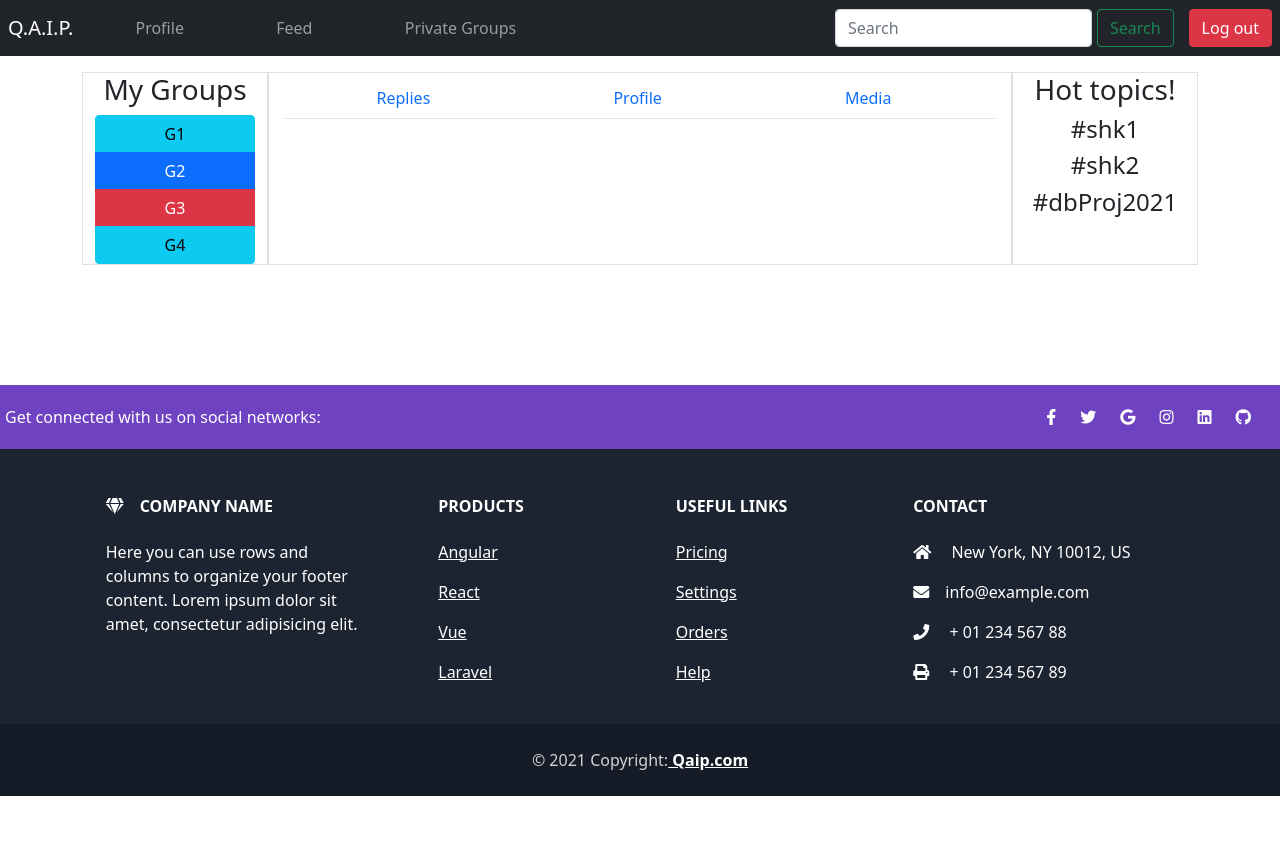
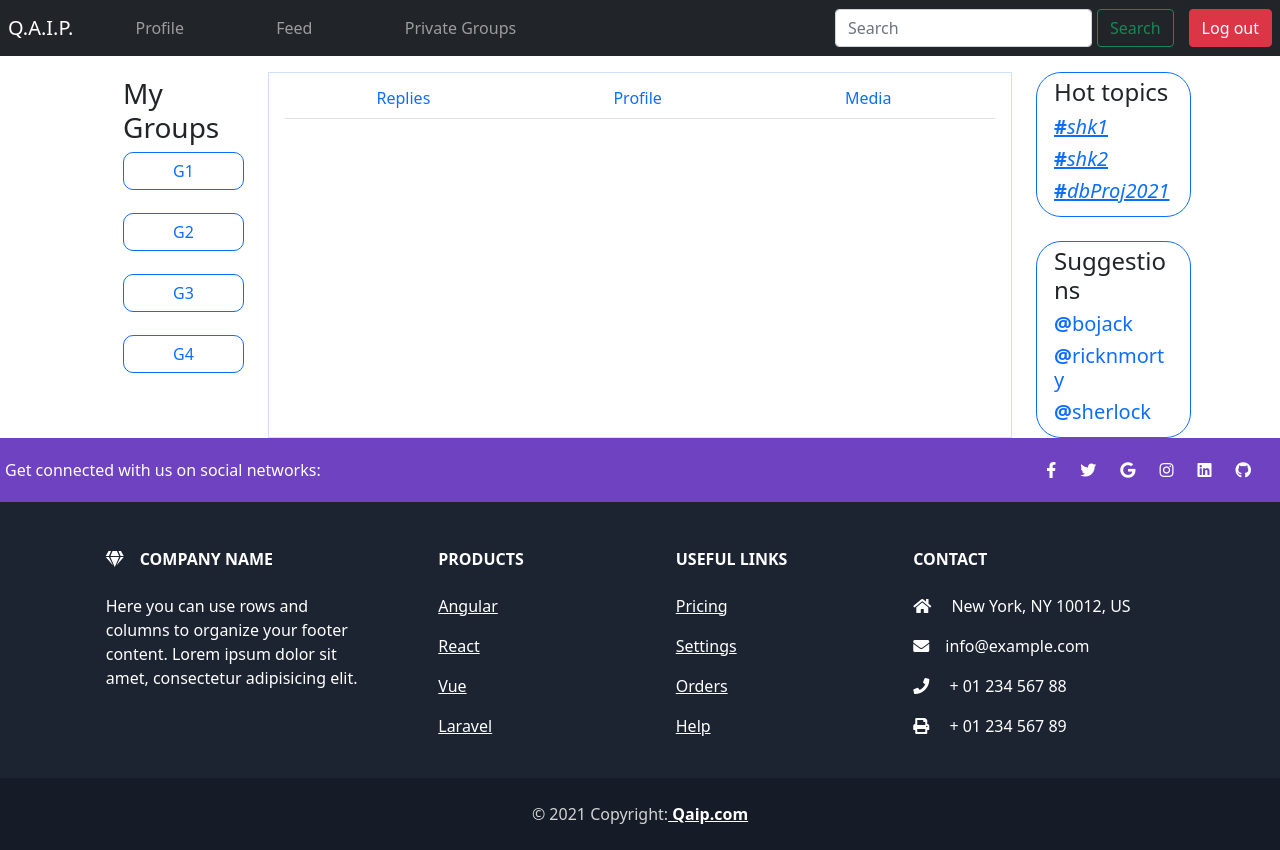
Before and after one commit to gencabazi2001/WebXAPI, a React (Create React App) app in the folder qaip-react-app/: page /profile in a window 1280 px wide. Before the commit the page ends 800 px from the top, so only its background shows below. Built offline with nearby package versions, Linux system fonts and the light colour scheme; no server answers; sample sign-in values are in the browser's storage.

Commit message:
changes on UI

```diff
--- a/qaip-react-app/src/App.js
+++ b/qaip-react-app/src/App.js
@@ -51,11 +51,7 @@ function App() {
         </Route>
       </Switch>
 
-      <br/>
-          <br/>
-          <br/>
-          <br/>
-          <br/>
+
           <Footer/>
     </Container>
   );
--- a/qaip-react-app/src/pages/LandingPage.js
+++ b/qaip-react-app/src/pages/LandingPage.js
@@ -3,6 +3,7 @@ import { Form, Button, Container, Col, Row,Badge,Modal } from "react-bootstrap";
 import "bootstrap/dist/css/bootstrap.min.css";
 import Axios from "axios";
 import { useHistory} from 'react-router-dom'
+import { HeroContainer,HeroBg,VideoBg,HeroContent,HeroH1,HeroBtnWrapper,HeroP,ArrowForward,ArrowRight } from '../components/NavigationBar/HeroSection/heroElements'
 
 
 
@@ -78,7 +79,7 @@ if(isLogged){
     handleClose();
   }
   return (
-    <Container
+    <Container fluid
       style={{
         backgroundImage: `url("https://coolbackgrounds.io/images/backgrounds/index/compute-ea4c57a4.png")`,
         height: "100vh",
@@ -87,29 +88,31 @@ if(isLogged){
       className="d-flex flex-column justify-content-center w-100"
     >
           <h1 className="text-center">
-   <Badge variant="primary">Welcome to Q.A.I.P.</Badge>
+
+   <HeroH1>Welcome to Q.A.I.P.</HeroH1>
   </h1>
       <Row >
           <Col>
       </Col>
 
-      <Col style={{backgroundColor:"#ace4fa",borderRadius:"5px",padding:"20px"}}>
+      <Col style={{backgroundColor:"rgba(0,0,0,0)",borderRadius:"5px",padding:"20px"}}>
         <Form  onSubmit={loginHandler}>
           <Form.Group controlId="formBasicEmail">
-            <Form.Label>Email address</Form.Label>
-            <Form.Control type="email" placeholder="Enter email" ref={emailRef}/>
+            <Form.Label style={{color:'#0dd6d3',}}>Email address</Form.Label>
+            <Form.Control style={{color:'#0dd6d3',}} type="email" placeholder="Enter email" ref={emailRef}/>
           </Form.Group>
       <br></br>
           <Form.Group controlId="formBasicPassword">
-            <Form.Label>Password</Form.Label>
-            <Form.Control type="password" placeholder="Password" ref={passwRef}/>
+            <Form.Label style={{color:'#0dd6d3',}}>Password</Form.Label>
+            <Form.Control style={{color:'#0dd6d3',}} type="password" placeholder="Password" ref={passwRef}/>
           </Form.Group>
           <Form.Group controlId="formBasicCheckbox">
-            <Form.Check type="checkbox" label="Check me out" />
+            <Form.Check style={{color:'#0dd6d3',}} type="checkbox" label="Check me out" />
           </Form.Group>
             <Form.Group className="d-flex">
                 <Col>
-          <Button  variant="primary" type="submit">
+
+          <Button  variant="primary" type="submit"  style={{backgroundColor:'#0dd6d3',color:'#000000',}}>
             Login
           </Button>
           </Col>
--- a/qaip-react-app/src/pages/Profile.js
+++ b/qaip-react-app/src/pages/Profile.js
@@ -83,19 +83,33 @@ function Profile() {
   }
 
   return (
-    <Container className="w-100 d-flex flex-row justify-content-center mt-3 ">
+    <Container  className="w-100 d-flex flex-row justify-content-center mt-3 " >
       <Row className="w-100">
-        <Col xs={2} className="border d-flex flex-column align-items-center">
-          <h3>My Groups</h3>
+        <Col xs={2} className="d-flex flex-column align-items-center" >
+          <Row>
+          <Col xs={1}></Col>
+          <Col xs={10}>
+            <Row style={{padding:'5px',wordWrap:'break-word'}}>
+            <h3>My Groups</h3>
 
-          <ButtonGroup vertical className="w-100">
-            <Button variant="info">G1</Button>
-            <Button>G2</Button>
-            <Button variant="danger">G3</Button>
-            <Button variant="info">G4</Button>
-          </ButtonGroup>
+            <ButtonGroup vertical className="w-100">
+
+              <Button style={{borderRadius:'10px',}} variant="outline-primary" >G1</Button>
+              <br/>
+              <Button style={{borderRadius:'10px',}} variant="outline-primary">G2</Button>
+              <br/>
+              <Button style={{borderRadius:'10px',}} variant="outline-primary">G3</Button>
+              <br/>
+              <Button style={{borderRadius:'10px',}} variant="outline-primary">G4</Button>
+              <br/>
+            </ButtonGroup>
+            </Row>
+          </Col>
+          <Col xs={1}></Col>
+
+          </Row>
         </Col>
-        <Col xs={8} className="border">
+        <Col xs={8} style={{border:'1px solid rgba(13, 110, 253, 0.2)',}}>
           <Row className="m-1">
             <Nav fill variant="tabs" onSelect={profileHandler}>
               <Nav.Item>
@@ -112,11 +126,27 @@ function Profile() {
 
           <Row>{renderElement()}</Row>
         </Col>
-        <Col xs={2} className="border d-flex flex-column align-items-center">
-          <h3>Hot topics!</h3>
-          <h4>#shk1</h4>
-          <h4>#shk2</h4>
-          <h4>#dbProj2021</h4>
+        <Col xs={2} className=" d-flex flex-column align-items-left" >
+
+          <Row >
+          <Col xs={1}></Col>
+          <Col xs={10}>
+          <Row  style={{border:'1px solid #0d6efd',borderRadius:'25px',padding:'5px',wordWrap:'break-word'}}>
+          <h4>Hot topics</h4>
+          <h5 style={{color:'#0d6efd'}}><a href="#"><b>#</b><i>shk1</i></a></h5>
+          <h5 style={{color:'#0d6efd'}}> <a href="#"><b>#</b><i>shk2</i></a></h5>
+          <h5 style={{color:'#0d6efd'}}><a href="#"><b>#</b><i>dbProj2021</i></a></h5>
+          </Row>
+          <br/>
+          <Row style={{border:'1px solid #0d6efd',borderRadius:'25px',padding:'5px',wordWrap:'break-word',}}>
+          <h4>Suggestions</h4>
+          <h5 style={{color:'#0d6efd'}}><b>@</b>bojack</h5>
+          <h5 style={{color:'#0d6efd'}}><b>@</b>ricknmorty</h5>
+          <h5 style={{color:'#0d6efd'}}><b>@</b>sherlock</h5>
+          </Row>
+            </Col>
+            <Col xs={1}></Col>
+          </Row>
         </Col>
       </Row>
     </Container>
```
Also changed, not shown: qaip-react-app/src/pages/profile.css (added).
